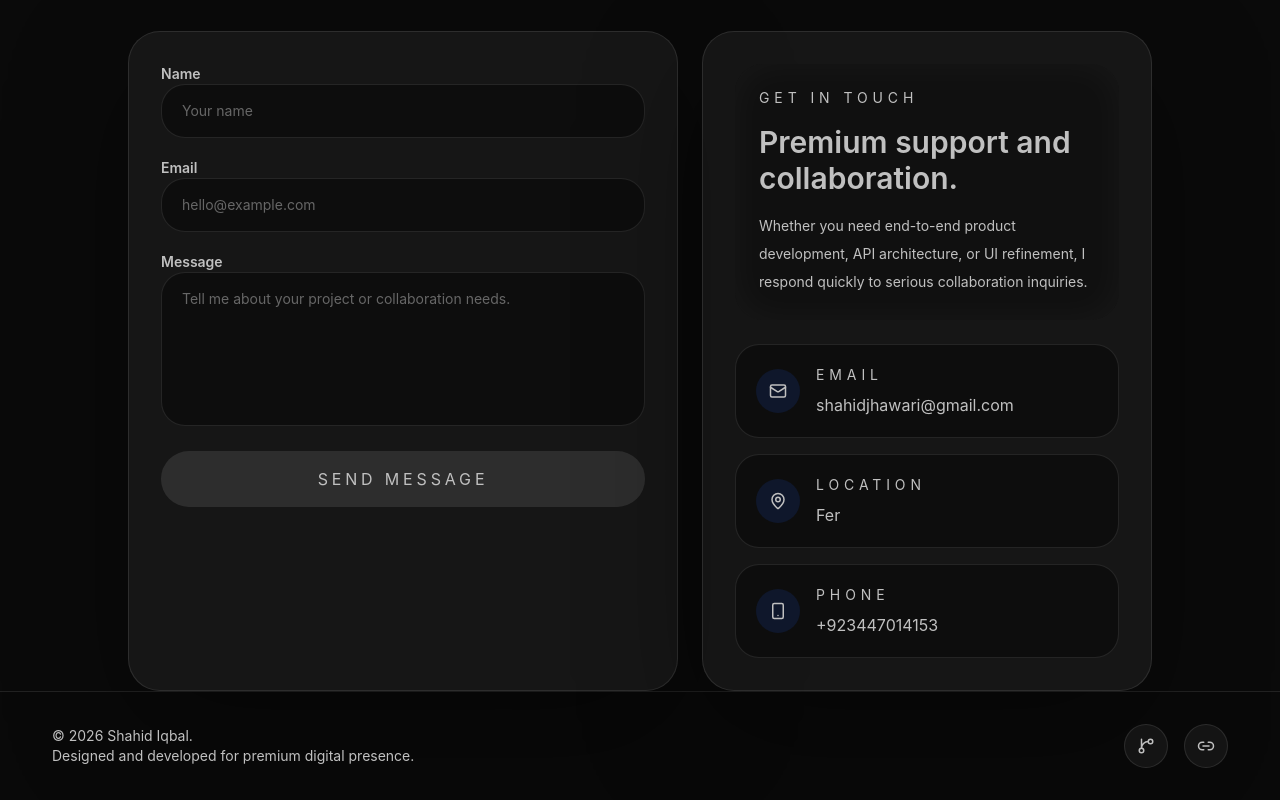
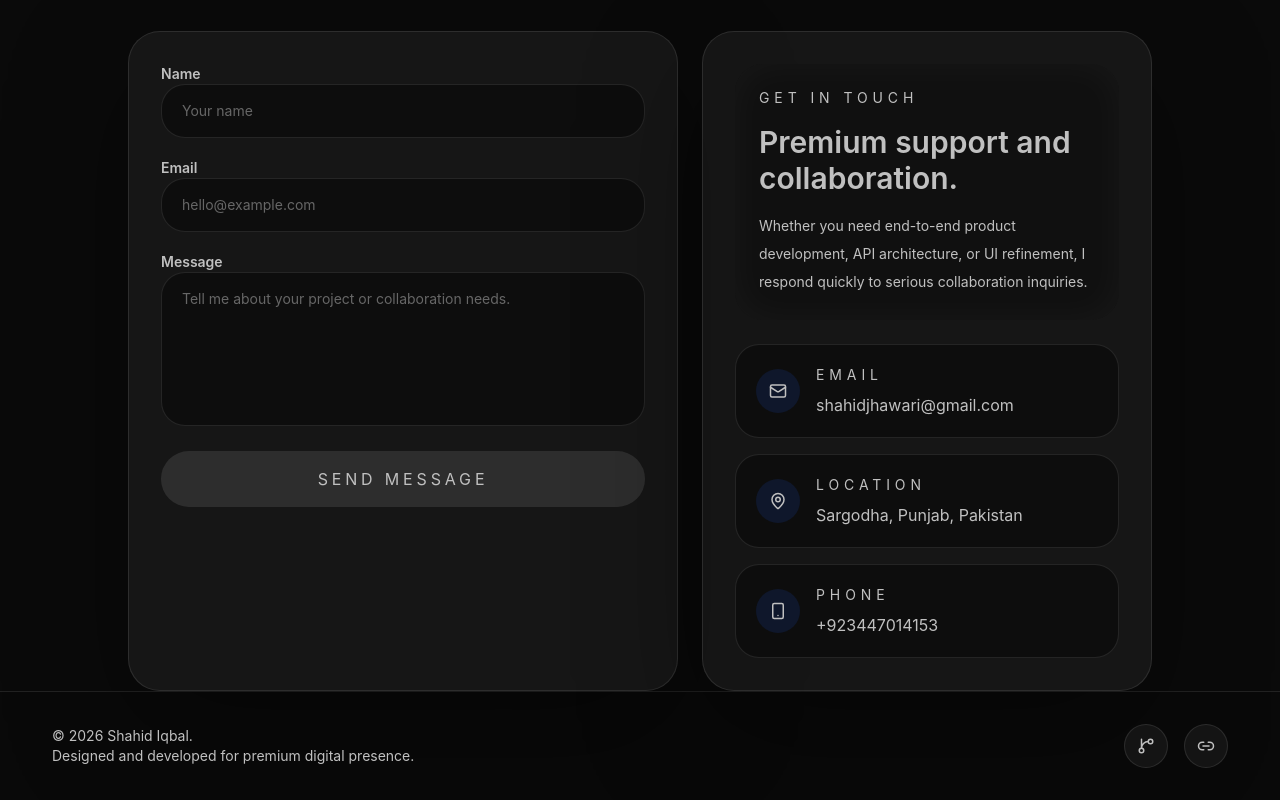
Before and after one commit to shahidjhawari/Shahid-Iqbal-Portfolio, a React (Vite) app: page / in a window 1280 px wide. Shown: the part 8420-9220 px from the top of the page. Built offline with nearby package versions, Linux system fonts and the light colour scheme.

Commit message:
new address

```diff
--- a/src/data/portfolioData.js
+++ b/src/data/portfolioData.js
@@ -206,7 +206,7 @@ export const youtubeChannel = {
 
 export const contactDetails = {
   email: 'shahidjhawari@gmail.com',
-  location: 'Fer',
+  location: 'Sargodha, Punjab, Pakistan',
   phone: '+923447014153',
   youtube: 'https://www.youtube.com/@shahidiqbaljhawari',
 }
```
